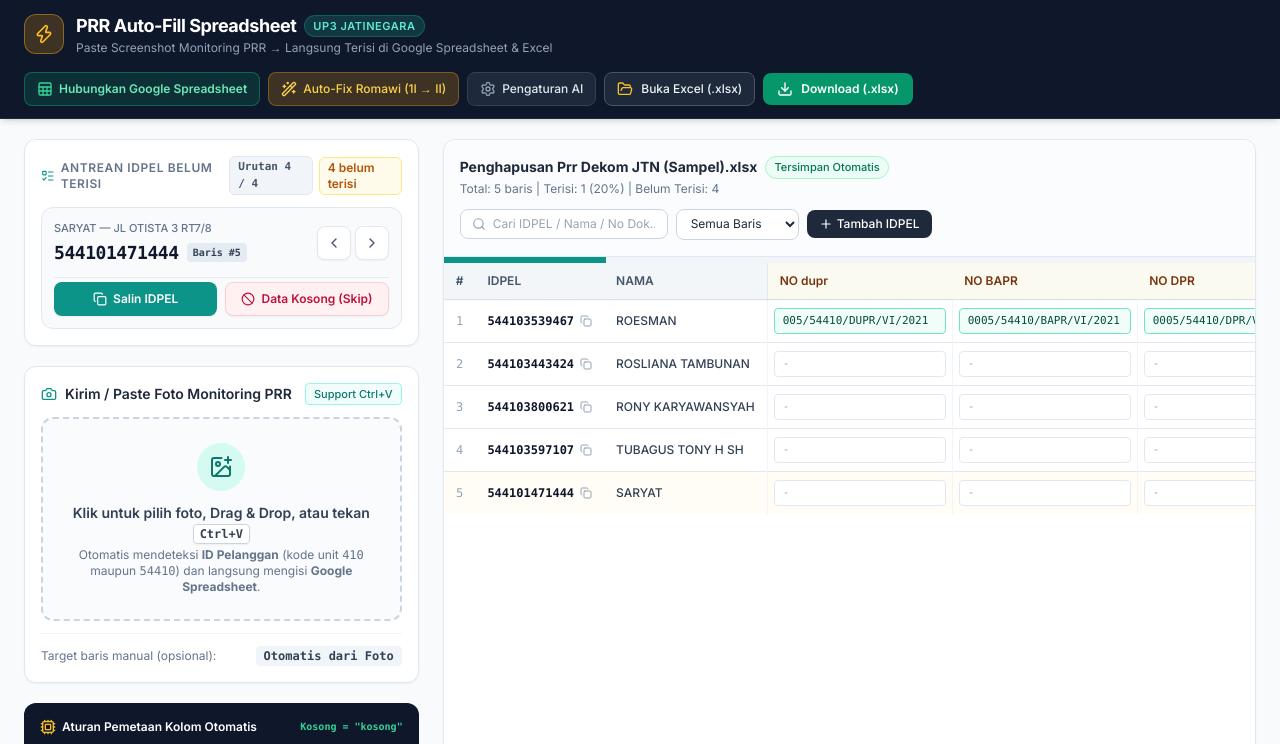
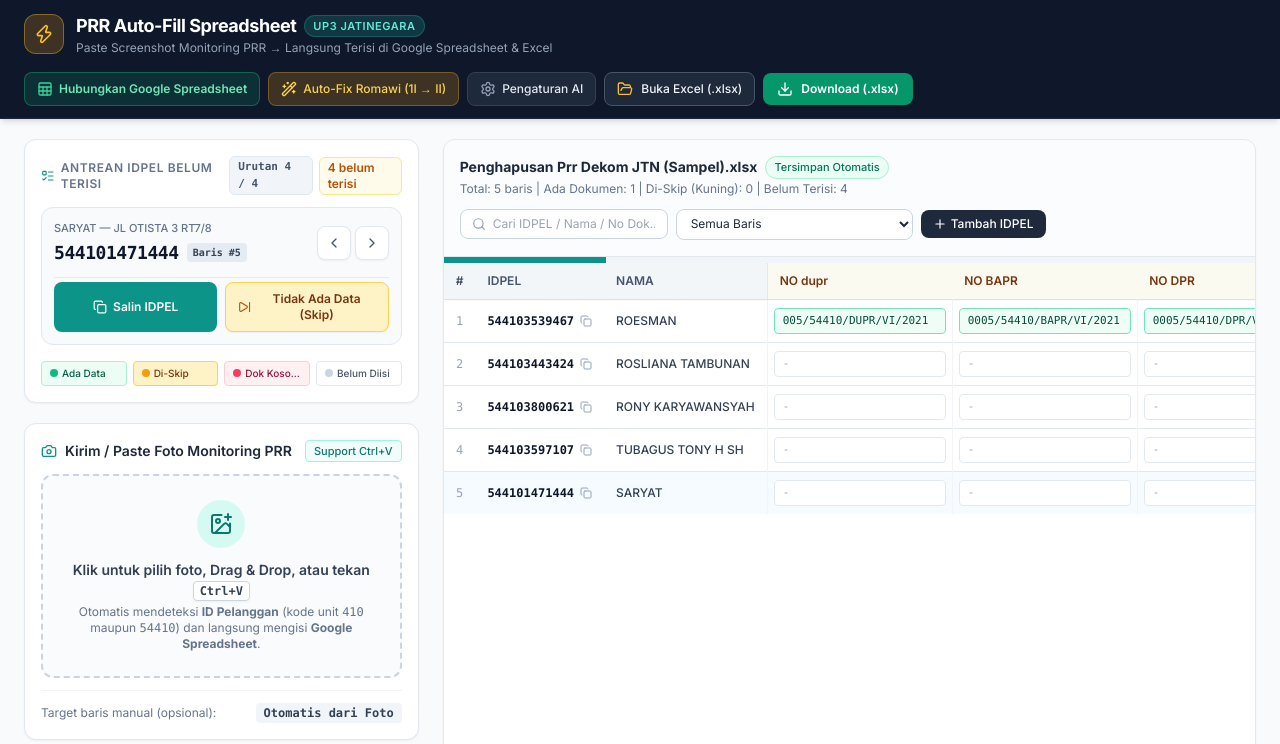
Before and after one commit to Fahgib/prr-autofill-jtn, a website: page index.html in a window 1280 px wide. Both pictures are taken after a click on the button 333 px from the left and 243 px from the top of the page. Shown: the top 744 px of the page. Drawn offline with nearby package versions, Linux system fonts and the light colour scheme.

Commit message:
Feat: Navigasi maju-mundur antrean dan tombol 1-klik Data Kosong

```diff
--- a/index.html
+++ b/index.html
@@ -21,7 +21,7 @@
     .custom-scrollbar::-webkit-scrollbar-thumb { background: #cbd5e1; border-radius: 4px; }
     .custom-scrollbar::-webkit-scrollbar-thumb:hover { background: #94a3b8; }
     @keyframes highlightRow {
-      0% { background-color: #bbf7d0; }
+      0% { background-color: #fde68a; }
       100% { background-color: transparent; }
     }
     .row-updated { animation: highlightRow 2.5s ease-out; }
@@ -88,7 +88,7 @@
     <!-- Left Column: Queue, Photo Upload, Extraction History -->
     <div class="lg:col-span-4 space-y-5 flex flex-col">
 
-      <!-- Next IDPEL Helper Card (DENGAN MAJU/MUNDUR & SKIP DATA KOSONG) -->
+      <!-- Next IDPEL Helper Card (DENGAN MAJU/MUNDUR & SKIP DATA KOSONG WARNA KUNING) -->
       <div class="bg-white rounded-xl border border-slate-200 shadow-sm p-4 space-y-3">
         <div class="flex items-center justify-between">
           <span class="text-xs font-semibold uppercase tracking-wider text-slate-500 flex items-center gap-1.5">
@@ -113,6 +113,7 @@
               <div class="flex items-center gap-2 mt-0.5">
                 <span class="font-mono text-lg font-bold text-slate-900 tracking-tight" id="nextQueueIdpel">-</span>
                 <span id="nextQueueRowBadge" class="text-[10px] font-mono px-1.5 py-0.5 rounded bg-slate-200/80 text-slate-700 font-semibold">Baris #-</span>
+                <span id="nextQueueSkippedTag" class="hidden text-[10px] font-semibold px-1.5 py-0.5 rounded bg-amber-200 text-amber-900">Pernah Di-Skip</span>
               </div>
             </div>
 
@@ -127,7 +128,7 @@
               </button>
               <button
                 id="skipNextIdpelBtn"
-                title="Maju / Lewati ke IDPEL berikutnya"
+                title="Lewati sementara (tandai kuning Di-Skip) & maju ke IDPEL berikutnya"
                 class="p-2 text-slate-600 hover:text-slate-900 bg-white hover:bg-slate-100 border border-slate-200 rounded-lg transition shadow-sm disabled:opacity-40"
               >
                 <i data-lucide="chevron-right" class="w-4 h-4"></i>
@@ -147,12 +148,32 @@
 
             <button
               id="markQueueKosongBtn"
-              title="Isi kelima kolom dengan kata 'kosong' untuk IDPEL ini dan lanjut ke antrean berikutnya"
-              class="inline-flex items-center justify-center gap-1.5 bg-rose-50 hover:bg-rose-100 text-rose-700 border border-rose-200 text-xs font-semibold px-3 py-2 rounded-lg transition shadow-sm"
+              title="Tandai warna KUNING (Tidak Ada Data / Di-Skip) dan lanjut ke antrean berikutnya"
+              class="inline-flex items-center justify-center gap-1.5 bg-amber-100 hover:bg-amber-200 text-amber-900 border border-amber-300 text-xs font-semibold px-3 py-2 rounded-lg transition shadow-sm"
             >
-              <i data-lucide="ban" class="w-3.5 h-3.5"></i>
-              <span>Data Kosong (Skip)</span>
+              <i data-lucide="skip-forward" class="w-3.5 h-3.5 text-amber-700"></i>
+              <span>Tidak Ada Data (Skip)</span>
             </button>
+          </div>
+        </div>
+
+        <!-- Keterangan Warna Indikator -->
+        <div class="grid grid-cols-4 gap-1.5 pt-1 text-[10px] font-medium">
+          <div class="flex items-center gap-1 px-2 py-1 rounded bg-emerald-50 border border-emerald-200 text-emerald-800">
+            <span class="w-2 h-2 rounded-full bg-emerald-500 shrink-0"></span>
+            <span class="truncate">Ada Data</span>
+          </div>
+          <div class="flex items-center gap-1 px-2 py-1 rounded bg-amber-100 border border-amber-300 text-amber-900">
+            <span class="w-2 h-2 rounded-full bg-amber-500 shrink-0"></span>
+            <span class="truncate">Di-Skip</span>
+          </div>
+          <div class="flex items-center gap-1 px-2 py-1 rounded bg-rose-50 border border-rose-200 text-rose-800">
+            <span class="w-2 h-2 rounded-full bg-rose-500 shrink-0"></span>
+            <span class="truncate">Dok Kosong</span>
+          </div>
+          <div class="flex items-center gap-1 px-2 py-1 rounded bg-white border border-slate-200 text-slate-600">
+            <span class="w-2 h-2 rounded-full bg-slate-300 shrink-0"></span>
+            <span class="truncate">Belum Diisi</span>
           </div>
         </div>
       </div>
@@ -225,7 +246,7 @@
             <i data-lucide="cpu" class="w-4 h-4 text-amber-400"></i>
             Aturan Pemetaan Kolom Otomatis
           </span>
-          <span class="text-[10px] text-emerald-400 font-mono">Kosong = "kosong"</span>
+          <span class="text-[10px] text-amber-300 font-mono">Skip = Kuning | Kosong = Merah</span>
         </div>
         <div class="grid grid-cols-2 gap-1.5 text-[11px] pt-1">
           <div class="bg-slate-800/90 px-2.5 py-1.5 rounded flex justify-between">
@@ -282,7 +303,7 @@
                 Tersimpan Otomatis
               </span>
             </div>
-            <p class="text-xs text-slate-500 mt-0.5" id="statsSummaryText">Total: 0 baris | Terisi: 0 | Belum Terisi: 0</p>
+            <p class="text-xs text-slate-500 mt-0.5" id="statsSummaryText">Total: 0 baris | Terisi: 0 | Di-Skip: 0 | Belum Terisi: 0</p>
           </div>
         </div>
 
@@ -300,8 +321,9 @@
 
           <select id="filterStatusSelect" class="text-xs bg-white border border-slate-300 rounded-lg px-2.5 py-1.5 focus:outline-none focus:ring-2 focus:ring-teal-500">
             <option value="all">Semua Baris</option>
-            <option value="filled">Sudah Terisi</option>
-            <option value="empty">Masih Kosong</option>
+            <option value="filled">Sudah Terisi Dokumen (Hijau)</option>
+            <option value="skipped">Di-Skip / Tidak Ada Data (Kuning)</option>
+            <option value="empty">Masih Kosong / Belum Diisi (Putih)</option>
           </select>
 
           <button id="addNewRowBtn" class="inline-flex items-center gap-1 text-xs bg-slate-800 hover:bg-slate-700 text-white px-3 py-1.5 rounded-lg font-medium transition">
@@ -365,7 +387,7 @@
       <div class="space-y-3 text-xs text-slate-600">
         <div class="p-3 rounded-xl bg-emerald-50 border border-emerald-200 text-emerald-900 space-y-1">
           <div class="font-semibold">Cara Kerja Live Sync:</div>
-          <p>Setiap kali Anda Paste foto (<kbd class="px-1 py-0.5 bg-white border rounded">Ctrl+V</kbd>), klik <b>Data Kosong (Skip)</b>, atau mengubah isi tabel, aplikasi otomatis mengirim perubahan ke Google Spreadsheet Anda detik itu juga.</p>
+          <p>Setiap kali Anda Paste foto (<kbd class="px-1 py-0.5 bg-white border rounded">Ctrl+V</kbd>), klik <b>Tidak Ada Data (Skip)</b>, atau mengubah isi tabel, aplikasi otomatis mengirim perubahan ke Google Spreadsheet Anda detik itu juga.</p>
         </div>
 
         <div>
@@ -453,6 +475,7 @@
     const STORAGE_KEY_APIKEY = 'prr_jtn_custom_gemini_key';
     const STORAGE_KEY_GAS_URL = 'prr_jtn_gas_webapp_url';
     const STORAGE_KEY_SHEET_LINK = 'prr_jtn_sheet_view_url';
+    const STORAGE_KEY_SKIPPED_IDPELS = 'prr_jtn_skipped_idpels_v1';
 
     const MONTH_TO_ROMAN = {
       1: 'I', 2: 'II', 3: 'III', 4: 'IV', 5: 'V', 6: 'VI',
@@ -476,10 +499,11 @@
 
     let excelRows = [];
     let excelColumns = [];
+    let skippedIdpelSet = new Set(); // Menyimpan IDPEL yang di-skip agar berwarna kuning
     let currentFileName = 'Penghapusan Prr Dekom JTN.xlsx';
     let selectedRowIndex = null;
     let queueSkipOffset = 0;
-    let currentQueueOriginalIndex = null; // Menyimpan index baris asli dari antrean yang sedang tampil
+    let currentQueueOriginalIndex = null;
     let currentPage = 1;
     const pageSize = 50;
     let lastUpdatedRowIdx = null;
@@ -732,6 +756,15 @@
       const savedRows = localStorage.getItem(STORAGE_KEY_DATA);
       const savedCols = localStorage.getItem(STORAGE_KEY_COLS);
       const savedName = localStorage.getItem(STORAGE_KEY_FILENAME);
+      const savedSkipped = localStorage.getItem(STORAGE_KEY_SKIPPED_IDPELS);
+
+      if (savedSkipped) {
+        try {
+          skippedIdpelSet = new Set(JSON.parse(savedSkipped));
+        } catch (e) {
+          skippedIdpelSet = new Set();
+        }
+      }
 
       if (savedRows && savedCols) {
         try {
@@ -770,6 +803,7 @@
         localStorage.setItem(STORAGE_KEY_DATA, JSON.stringify(excelRows));
         localStorage.setItem(STORAGE_KEY_COLS, JSON.stringify(excelColumns));
         localStorage.setItem(STORAGE_KEY_FILENAME, currentFileName);
+        localStorage.setItem(STORAGE_KEY_SKIPPED_IDPELS, JSON.stringify([...skippedIdpelSet]));
       } catch (err) {
         console.warn('Ukuran file melebihi kuota localStorage, tetap berjalan di memori RAM.', err);
       }
@@ -780,6 +814,8 @@
       localStorage.removeItem(STORAGE_KEY_DATA);
       localStorage.removeItem(STORAGE_KEY_COLS);
       localStorage.removeItem(STORAGE_KEY_FILENAME);
+      localStorage.removeItem(STORAGE_KEY_SKIPPED_IDPELS);
+      skippedIdpelSet.clear();
       loadDefaultSample();
       renderAll();
       closeSettingsModal();
@@ -1038,6 +1074,13 @@
 
           if (targetIdx !== -1) {
             Object.assign(excelRows[targetIdx], mapped);
+            const rowIdpel = String(excelRows[targetIdx]['IDPEL'] || '').trim();
+
+            // Jika foto memiliki minimal 1 nomor dokumen asli, hapus dari daftar skip
+            if (hasAtLeastOneRealDocument(excelRows[targetIdx])) {
+              skippedIdpelSet.delete(rowIdpel);
+            }
+
             lastUpdatedRowIdx = targetIdx;
             fixAllExistingRowsRoman(true);
             saveToStorage();
@@ -1045,7 +1088,6 @@
             currentPage = Math.floor(targetIdx / pageSize) + 1;
             renderAll();
 
-            const rowIdpel = excelRows[targetIdx]['IDPEL'];
             const rowName = excelRows[targetIdx]['NAMA'] || '';
 
             let syncMsg = '';
@@ -1117,7 +1159,7 @@
     });
 
     // =========================================================================
-    // 7. RENDER TABEL, ANTREAN IDPEL (MAJU/MUNDUR & SET KOSONG), DAN LOG
+    // 7. LOGIKA STATUS BARIS: ADA DATA (HIJAU) VS DI-SKIP/TIDAK ADA DATA (KUNING) VS BELUM DIISI (PUTIH)
     // =========================================================================
     function isRowFilled(row) {
       return REQUIRED_DOC_COLS.some(col => {
@@ -1126,25 +1168,45 @@
       });
     }
 
-    // Fungsi menandai 1 baris sebagai "kosong" semua (bisa dipanggil dari Antrean maupun Tabel)
+    // Cek apakah baris punya minimal 1 nomor dokumen asli (bukan kosong dan bukan '-')
+    function hasAtLeastOneRealDocument(row) {
+      return REQUIRED_DOC_COLS.some(col => {
+        const val = String(row[col] || '').trim().toLowerCase();
+        return val !== '' && val !== '-' && val !== 'kosong' && val !== 'skip';
+      });
+    }
+
+    // Cek apakah seluruh 5 kolom pada baris berisi 'kosong' / 'skip' (memang tidak ada datanya sama sekali / di-skip)
+    function isRowAllKosongOrSkipped(row) {
+      const idpel = String(row['IDPEL'] || '').trim();
+      const allColsKosong = REQUIRED_DOC_COLS.every(col => {
+        const val = String(row[col] || '').trim().toLowerCase();
+        return val === 'kosong' || val === 'skip';
+      });
+      if (allColsKosong) return true;
+      if (!isRowFilled(row) && skippedIdpelSet.has(idpel)) return true;
+      return false;
+    }
+
+    // Fungsi menandai 1 baris sebagai "Tidak Ada Data / Di-Skip" (warna KUNING)
     window.markRowAsAllKosong = async function (rowIndex) {
       if (rowIndex === null || rowIndex === undefined || !excelRows[rowIndex]) return;
 
       const row = excelRows[rowIndex];
+      const idpel = String(row['IDPEL'] || '').trim();
       REQUIRED_DOC_COLS.forEach(col => {
         row[col] = 'kosong';
       });
+      if (idpel) skippedIdpelSet.add(idpel);
 
       lastUpdatedRowIdx = rowIndex;
       saveToStorage();
 
-      // Pindahkan halaman tabel ke baris yang baru ditandai kosong agar terlihat
       currentPage = Math.floor(rowIndex / pageSize) + 1;
       renderAll();
 
-      const idpel = row['IDPEL'] || '-';
       const nama = row['NAMA'] || '';
-      const logId = addLogItem('loading', `Menandai IDPEL ${idpel} (${nama}) sebagai "kosong"...`);
+      const logId = addLogItem('loading', `Menandai IDPEL ${idpel} (${nama}) sebagai Di-Skip / Tidak Ada Data (Kuning)...`);
 
       let syncMsg = '';
       if (getGasUrl()) {
@@ -1159,7 +1221,7 @@
       updateLogItem(
         logId,
         'success',
-        `IDPEL ${idpel} (${nama}) ditandai "kosong" & lanjut ke antrean berikutnya${syncMsg}`,
+        `[DI-SKIP / KUNING] IDPEL ${idpel} (${nama}) ditandai Tidak Ada Data & lanjut ke antrean berikutnya${syncMsg}`,
         row
       );
     };
@@ -1168,34 +1230,43 @@
       document.getElementById('activeFileName').textContent = currentFileName;
 
       const total = excelRows.length;
-      const filledCount = excelRows.filter(isRowFilled).length;
+      const filledWithDocCount = excelRows.filter(hasAtLeastOneRealDocument).length;
+      const skippedYellowCount = excelRows.filter(isRowAllKosongOrSkipped).length;
       const emptyRowsWithIdx = excelRows
         .map((row, idx) => ({ row, idx }))
         .filter(item => !isRowFilled(item.row));
       const emptyCount = emptyRowsWithIdx.length;
-      const pct = total > 0 ? Math.round((filledCount / total) * 100) : 0;
+      const doneTotal = excelRows.filter(isRowFilled).length;
+      const pct = total > 0 ? Math.round((doneTotal / total) * 100) : 0;
 
       document.getElementById('statsSummaryText').textContent =
-        `Total: ${total} baris | Terisi: ${filledCount} (${pct}%) | Belum Terisi: ${emptyCount}`;
+        `Total: ${total} baris | Ada Dokumen: ${filledWithDocCount} | Di-Skip (Kuning): ${skippedYellowCount} | Belum Terisi: ${emptyCount}`;
       document.getElementById('progressBarFill').style.width = `${pct}%`;
       document.getElementById('remainingCountBadge').textContent = `${emptyCount} belum terisi`;
 
       const prevBtn = document.getElementById('prevQueueIdpelBtn');
       const nextBtn = document.getElementById('skipNextIdpelBtn');
       const markKosongBtn = document.getElementById('markQueueKosongBtn');
+      const skippedTag = document.getElementById('nextQueueSkippedTag');
 
       if (emptyCount > 0) {
-        // Pastikan queueSkipOffset selalu positif dan berada dalam rentang [0, emptyCount - 1]
         queueSkipOffset = ((queueSkipOffset % emptyCount) + emptyCount) % emptyCount;
         const targetItem = emptyRowsWithIdx[queueSkipOffset];
         const targetQueueRow = targetItem.row;
         currentQueueOriginalIndex = targetItem.idx;
-
-        document.getElementById('nextQueueIdpel').textContent = targetQueueRow['IDPEL'] || '-';
+        const qIdpel = String(targetQueueRow['IDPEL'] || '').trim();
+
+        document.getElementById('nextQueueIdpel').textContent = qIdpel || '-';
         document.getElementById('nextQueueName').textContent =
           `${targetQueueRow['NAMA'] || 'Tanpa Nama'} — ${targetQueueRow['ALAMAT'] || ''}`;
         document.getElementById('nextQueueRowBadge').textContent = `Baris #${targetItem.idx + 1}`;
         document.getElementById('queuePositionBadge').textContent = `Urutan ${queueSkipOffset + 1} / ${emptyCount}`;
+
+        if (skippedIdpelSet.has(qIdpel)) {
+          skippedTag.classList.remove('hidden');
+        } else {
+          skippedTag.classList.add('hidden');
+        }
 
         prevBtn.disabled = emptyCount <= 1;
         nextBtn.disabled = emptyCount <= 1;
@@ -1206,6 +1277,7 @@
         document.getElementById('nextQueueName').textContent = 'Seluruh baris telah terisi.';
         document.getElementById('nextQueueRowBadge').textContent = 'Selesai';
         document.getElementById('queuePositionBadge').textContent = '0 / 0';
+        skippedTag.classList.add('hidden');
 
         prevBtn.disabled = true;
         nextBtn.disabled = true;
@@ -1223,9 +1295,14 @@
       const filtered = excelRows
         .map((row, originalIndex) => ({ row, originalIndex }))
         .filter(({ row }) => {
-          const filled = isRowFilled(row);
-          if (statusFilter === 'filled' && !filled) return false;
-          if (statusFilter === 'empty' && filled) return false;
+          const hasDoc = hasAtLeastOneRealDocument(row);
+          const isSkippedYellow = isRowAllKosongOrSkipped(row);
+          const isUntouchedEmpty = !isRowFilled(row) && !isSkippedYellow;
+
+          if (statusFilter === 'filled' && !hasDoc) return false;
+          if (statusFilter === 'skipped' && !isSkippedYellow) return false;
+          if (statusFilter === 'empty' && !isUntouchedEmpty) return false;
+
           if (!searchVal) return true;
           return (
             String(row['IDPEL'] || '').toLowerCase().includes(searchVal) ||
@@ -1254,22 +1331,31 @@
           const isSelectedTarget = selectedRowIndex === originalIndex;
           const isCurrentQueue = currentQueueOriginalIndex === originalIndex;
           const isRecentlyUpdated = lastUpdatedRowIdx === originalIndex;
+          const rowIsSkippedYellow = isRowAllKosongOrSkipped(row);
 
           const renderDocCell = colName => {
             const val = String(row[colName] || '').trim();
-            const isKosong = val.toLowerCase() === 'kosong';
-            const badgeClass = isKosong
-              ? 'bg-rose-50 text-rose-700 border-rose-200'
-              : val
-              ? 'bg-emerald-50/70 text-emerald-900 border-emerald-300'
-              : 'bg-white text-slate-700 border-slate-200';
+            const isKosongText = val.toLowerCase() === 'kosong' || val.toLowerCase() === 'skip';
+
+            let badgeClass = 'bg-white text-slate-700 border-slate-200';
+
+            if (rowIsSkippedYellow) {
+              // KUNING: Karena baris ini di-skip / memang tidak ada datanya sama sekali
+              badgeClass = 'bg-amber-100 text-amber-900 border-amber-400 font-semibold';
+            } else if (isKosongText) {
+              // MERAH MUDA: Baris ini punya dokumen lain, tapi kolom dokumen yang satu ini kosong
+              badgeClass = 'bg-rose-50 text-rose-700 border-rose-200';
+            } else if (val !== '') {
+              // HIJAU: Ada nomor dokumen
+              badgeClass = 'bg-emerald-50/80 text-emerald-900 border-emerald-300';
+            }
 
             return `
               <td class="p-1.5 border-l border-slate-100">
                 <input
                   type="text"
                   value="${val.replace(/"/g, '&quot;')}"
-                  placeholder="-"
+                  placeholder="${rowIsSkippedYellow ? 'DI-SKIP' : '-'}"
                   onchange="updateCellValue(${originalIndex}, '${colName}', this.value)"
                   class="w-full px-2 py-1 rounded border text-[11px] font-mono focus:outline-none focus:ring-2 focus:ring-teal-500 ${badgeClass}"
                 />
@@ -1277,10 +1363,16 @@
             `;
           };
 
+          const rowBgClass = isSelectedTarget
+            ? 'bg-teal-50/80'
+            : rowIsSkippedYellow
+            ? 'bg-amber-50/70'
+            : isCurrentQueue
+            ? 'bg-sky-50/60'
+            : '';
+
           return `
-            <tr class="hover:bg-slate-50/90 transition ${isRecentlyUpdated ? 'row-updated' : ''} ${
-              isSelectedTarget ? 'bg-teal-50/80' : isCurrentQueue ? 'bg-amber-50/50' : ''
-            }">
+            <tr class="hover:bg-slate-100/70 transition ${isRecentlyUpdated ? 'row-updated' : ''} ${rowBgClass}">
               <td class="py-2 px-3 text-center font-mono text-slate-400">${originalIndex + 1}</td>
               <td class="py-2 px-3 font-mono font-semibold text-slate-900">
                 <div class="flex items-center gap-1.5">
@@ -1291,7 +1383,14 @@
                 </div>
               </td>
               <td class="py-2 px-3 font-medium text-slate-700 truncate max-w-[170px]" title="${row['NAMA'] || ''}">
-                ${row['NAMA'] || '-'}
+                <div class="flex items-center gap-1.5">
+                  <span class="truncate">${row['NAMA'] || '-'}</span>
+                  ${
+                    rowIsSkippedYellow
+                      ? '<span class="shrink-0 text-[9px] font-bold uppercase px-1.5 py-0.5 rounded bg-amber-200 text-amber-900">Skip</span>'
+                      : ''
+                  }
+                </div>
               </td>
               ${REQUIRED_DOC_COLS.map(renderDocCell).join('')}
               <td class="py-2 px-2 text-center">
@@ -1309,10 +1408,10 @@
                   </button>
                   <button
                     onclick="markRowAsAllKosong(${originalIndex})"
-                    title="Set semua kolom baris ini menjadi 'kosong'"
-                    class="px-1.5 py-1 rounded text-[11px] font-medium bg-rose-50 hover:bg-rose-100 text-rose-700 border border-rose-200 transition"
+                    title="Tandai baris ini Tidak Ada Data / Di-Skip (Warna Kuning)"
+                    class="px-2 py-1 rounded text-[11px] font-semibold bg-amber-100 hover:bg-amber-200 text-amber-900 border border-amber-300 transition"
                   >
-                    Kosong
+                    Skip
                   </button>
                 </div>
               </td>
@@ -1328,6 +1427,12 @@
       if (!excelRows[rowIndex]) return;
       const trimmed = newVal.trim();
       excelRows[rowIndex][colName] = trimmed ? fixSingleDocFormat(trimmed) : '';
+
+      const idpel = String(excelRows[rowIndex]['IDPEL'] || '').trim();
+      if (hasAtLeastOneRealDocument(excelRows[rowIndex])) {
+        skippedIdpelSet.delete(idpel);
+      }
+
       saveToStorage();
       renderAll();
 
@@ -1389,8 +1494,15 @@
       }
     });
 
-    // Tombol Maju (>) di Kartu Antrean
+    // Tombol Maju (>) di Kartu Antrean -> Tandai IDPEL yang dilewati menjadi Kuning (Skip Sementara) & maju
     document.getElementById('skipNextIdpelBtn').addEventListener('click', () => {
+      if (currentQueueOriginalIndex !== null && excelRows[currentQueueOriginalIndex]) {
+        const skippedIdpel = String(excelRows[currentQueueOriginalIndex]['IDPEL'] || '').trim();
+        if (skippedIdpel) {
+          skippedIdpelSet.add(skippedIdpel);
+          saveToStorage();
+        }
+      }
       queueSkipOffset++;
       renderAll();
       if (currentQueueOriginalIndex !== null) {
@@ -1399,7 +1511,7 @@
       }
     });
 
-    // Tombol "Data Kosong (Skip)" di Kartu Antrean -> Isi kelima kolom dengan 'kosong' & lanjut otomatis
+    // Tombol "Tidak Ada Data (Skip)" di Kartu Antrean -> Isi kelima kolom 'kosong' (Warna Kuning) & lanjut otomatis
     document.getElementById('markQueueKosongBtn').addEventListener('click', () => {
       if (currentQueueOriginalIndex === null) return;
       markRowAsAllKosong(currentQueueOriginalIndex);
```
